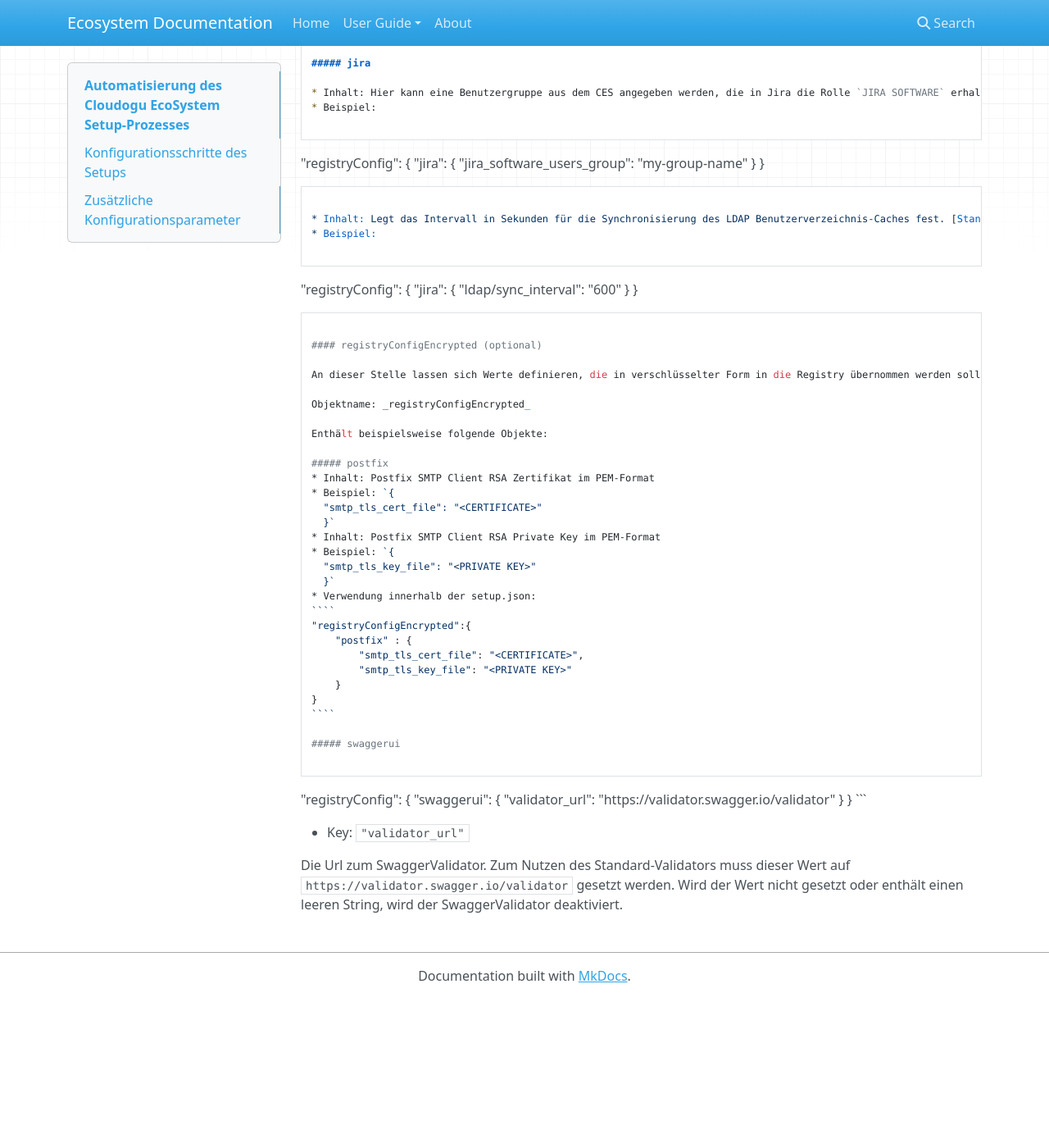
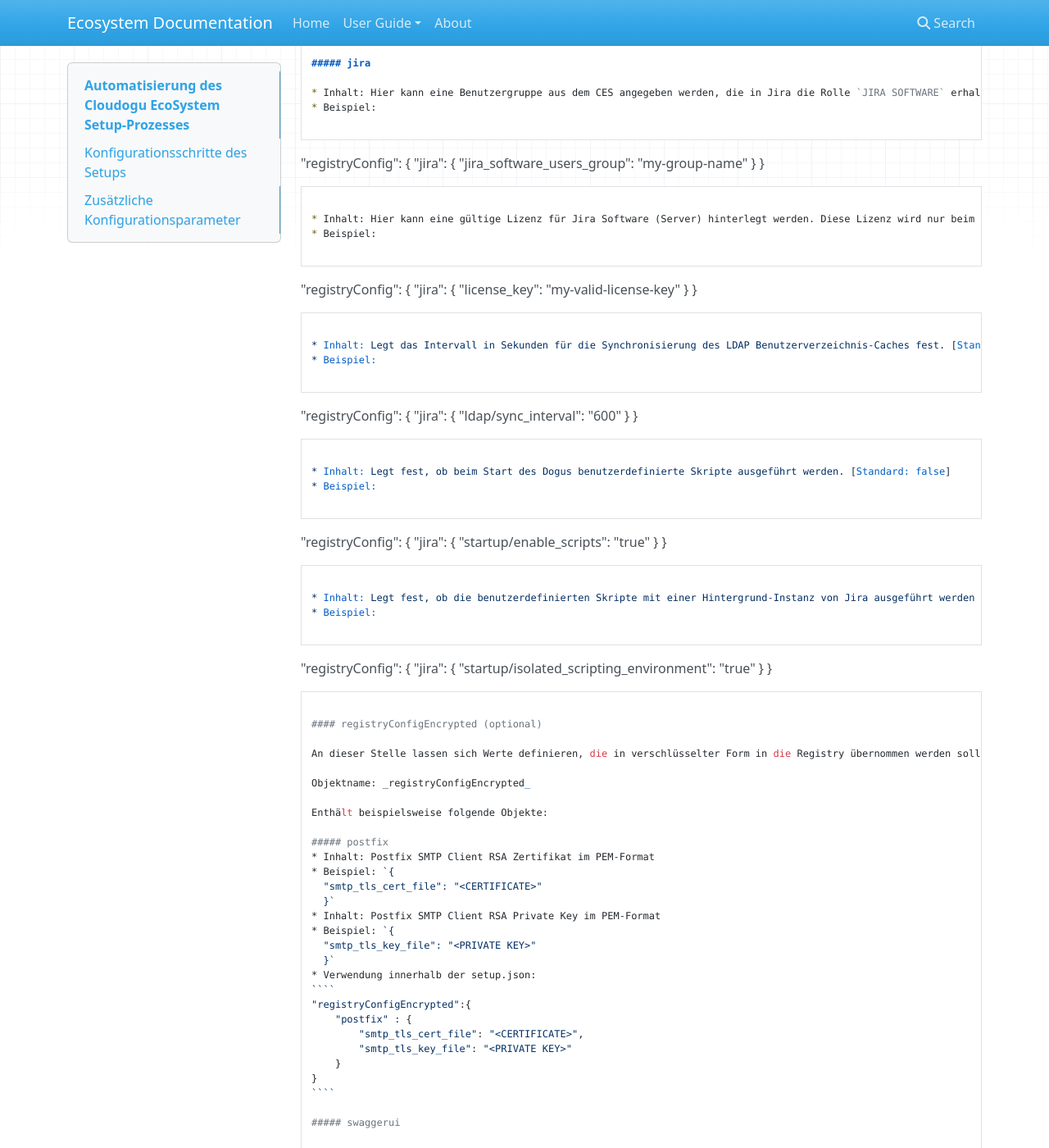
Before and after one commit to cloudogu/ecosystem, an MkDocs documentation site: the page built from docs/docs/user-guide/setup-json_de.md, in a window 1280 px wide and 1400 px high, scrolled down 14831 px. Shown: the whole window at 82% size. Built offline with MkDocs 1.6.1, drawn with Linux system fonts in a browser that asks for light colours; nearby versions of some CDN libraries; old or Windows-style settings are respelled for this version of MkDocs; before the commit the page ends 16049 px from its top, so only the background shows below that.

Commit message:
#406 add german description for new configuration keys

````diff
--- a/docs/docs/user-guide/setup-json_de.md
+++ b/docs/docs/user-guide/setup-json_de.md
@@ -741,6 +741,17 @@ Außerdem darf derselbe Hostname nicht in der Konfiguration der Cesapp und in de
   }
 ```
 
+* Inhalt: Hier kann eine gültige Lizenz für Jira Software (Server) hinterlegt werden. Diese Lizenz wird nur beim initialen Setup des Dogus verwendet.
+* Beispiel:
+
+```
+  "registryConfig": {
+    "jira": {
+      "license_key": "my-valid-license-key"
+    }
+  }
+```
+
 * Inhalt: Legt das Intervall in Sekunden für die Synchronisierung des LDAP Benutzerverzeichnis-Caches fest. [Standard: 3600]
 * Beispiel:
 
@@ -748,6 +759,28 @@ Außerdem darf derselbe Hostname nicht in der Konfiguration der Cesapp und in de
   "registryConfig": {
     "jira": {
       "ldap/sync_interval": "600"
+    }
+  }
+```
+
+* Inhalt: Legt fest, ob beim Start des Dogus benutzerdefinierte Skripte ausgeführt werden. [Standard: false]
+* Beispiel:
+
+```
+  "registryConfig": {
+    "jira": {
+      "startup/enable_scripts": "true"
+    }
+  }
+```
+
+* Inhalt: Legt fest, ob die benutzerdefinierten Skripte mit einer Hintergrund-Instanz von Jira ausgeführt werden sollen. [Standard: false]
+* Beispiel:
+
+```
+  "registryConfig": {
+    "jira": {
+      "startup/isolated_scripting_environment": "true"
     }
   }
 ```
````
